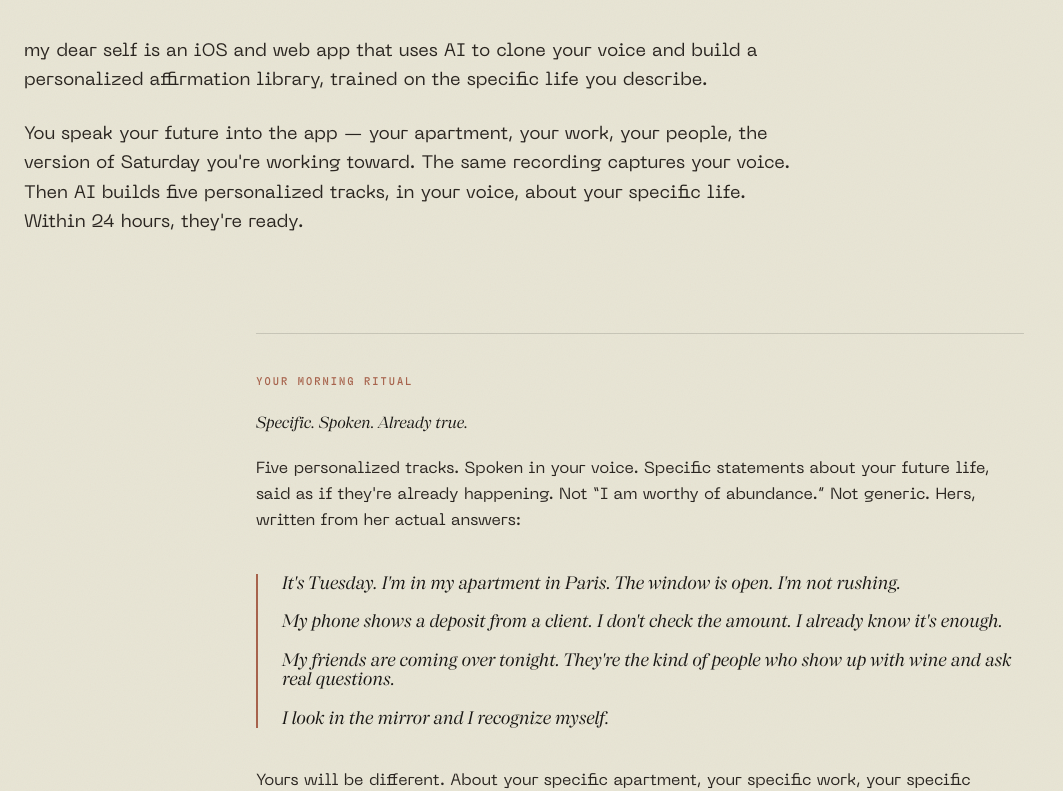
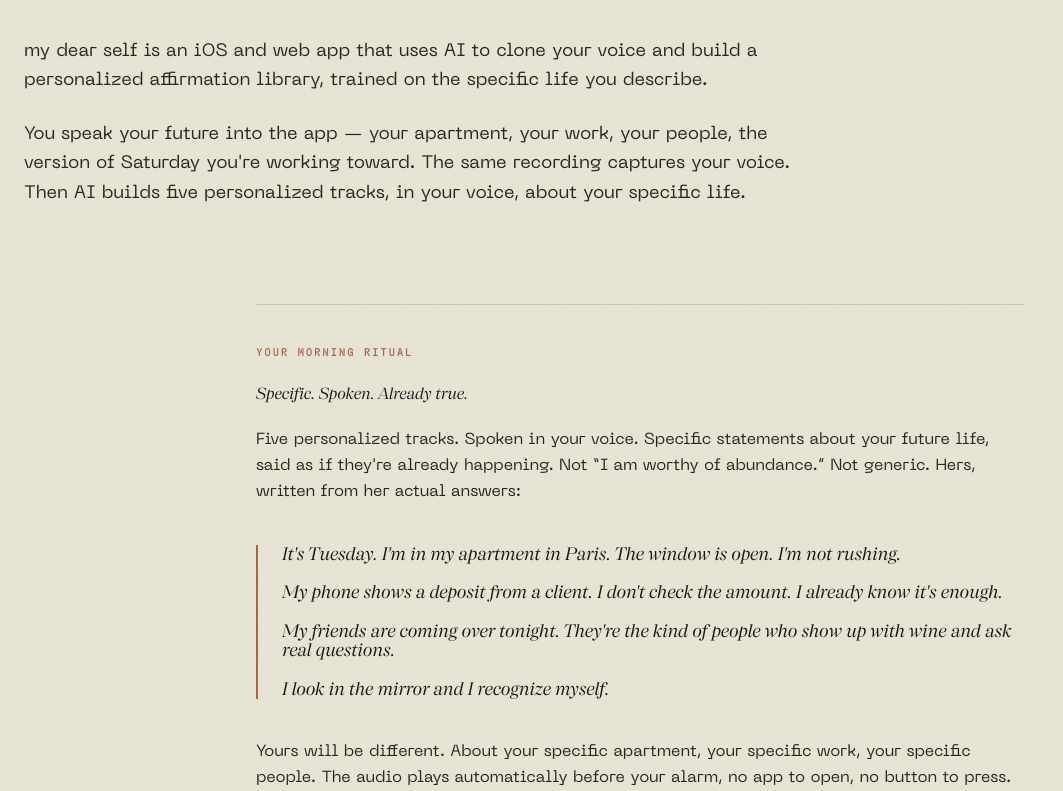
Before and after one commit to alltutyou-cell/dearself, a Next.js app: page / in a window 1280 px wide. Shown: the part 6529-7320 px from the top of the page, without its empty margins (0-1063 px from the left). Built offline with nearby package versions, Linux system fonts and the light colour scheme.

Commit message:
copy: drop 'Within 24 hours, they're ready.' from product block

```diff
--- a/src/app/page.tsx
+++ b/src/app/page.tsx
@@ -554,7 +554,7 @@ export default function Home() {
                 your people, the version of Saturday you&apos;re working
                 toward. The same recording captures your voice. Then AI builds
                 five personalized tracks, in your voice, about your specific
-                life. Within 24 hours, they&apos;re ready.
+                life.
               </p>
             </FadeIn>
           </div>
```
Also changed, not shown: public/images/logo-handwritten.png (added).
